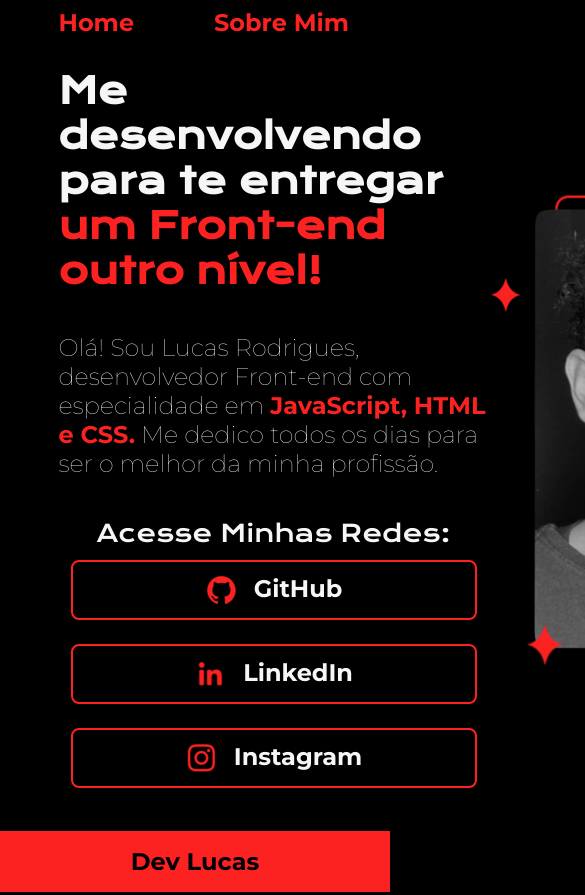
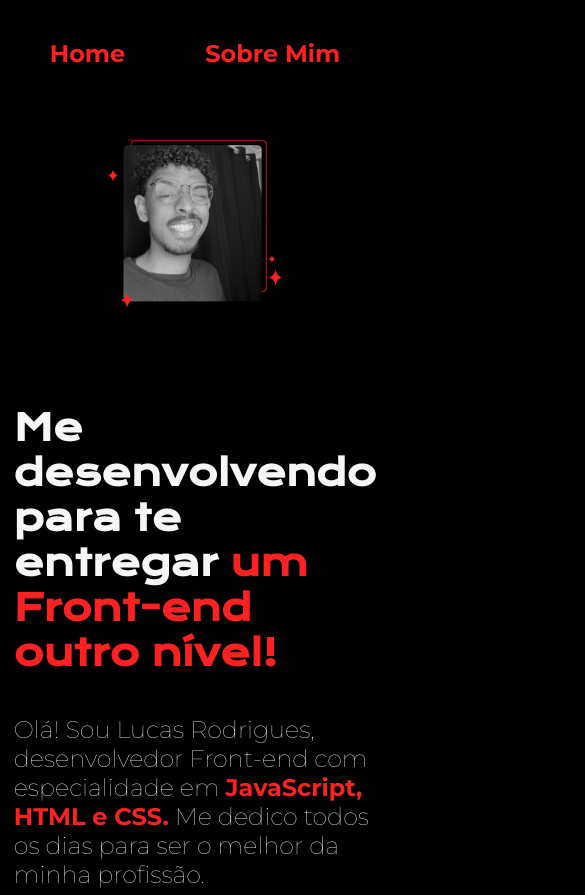
Before and after one commit to lucaasrodriguess/About-me, a plain HTML site: page index.html in a window 390 px wide. Shown: the top 895 px of the page, 585 px wide, since content can reach past the window. Drawn offline with nearby package versions, Linux system fonts and the light colour scheme.

Commit message:
Trocando valores de px > rem e aplicando responsividade

```diff
--- a/css/style.css
+++ b/css/style.css
@@ -29,7 +29,7 @@
 }
 .menu-links {
   color: var(--cor-terciaria);
-  font-size: 24px;
+  font-size: 1.5rem;
   font-weight: 600;
   font-family: var(--fonte-secundaria);
   text-decoration: none;
@@ -46,31 +46,33 @@
   color: var(--cor-terciaria);
 }
 .titulo-button {
-  font-size: 24px;
+  font-size: 1.5rem;
   font-weight: 400;
   font-family: var(--fonte-principal);
 }
 .imagem-principal {
   border-radius: 12px;
+  width: 50%;
 }
 .container {
   padding: 8% 15%;
   display: flex;
   align-items: center;
   justify-content: space-between;
+  gap: 82px;
 }
 .container-conteudo {
-  width: 615px;
+  width: 50%;
   display: flex;
   flex-direction: column;
   gap: 40px;
 }
 .container-conteudo-titulo {
-  font-size: 36px;
+  font-size: 2.25rem;
   font-family: var(--fonte-principal);
 }
 .container-conteudo-text {
-  font-size: 24px;
+  font-size: 1.5rem;
   font-family: var(--fonte-secundaria);
 }
 .button {
@@ -83,13 +85,13 @@
   display: flex;
   justify-content: center;
   gap: 16px;
-  width: 378px;
+  width: 50%;
   margin: 12px;
   padding: 12px;
   color: #f6f6f6;
   /* background-color: black; */
   border: 2px solid var(--cor-terciaria);
-  font-size: 24px;
+  font-size: 1.5rem;
   font-family: var(--fonte-secundaria);
   font-weight: bold;
   text-align: center;
@@ -108,10 +110,26 @@
   background-color: var(--cor-terciaria);
   font-weight: bold;
   font-family: var(--fonte-secundaria);
-  font-size: 24px;
+  font-size: 1.5rem;
   text-align: center;
 }
 /*Paragrafo About-me*/
 #about-me {
   padding: 16px;
 }
+
+@media (max-width: 1200px) {
+  .cabecalho {
+    padding: 10%;
+  }
+  .menu {
+    justify-content: center;
+  }
+  .container {
+    flex-direction: column-reverse;
+    padding: 5%;
+  }
+  .container-conteudo {
+    width: auto;
+  }
+}
```
